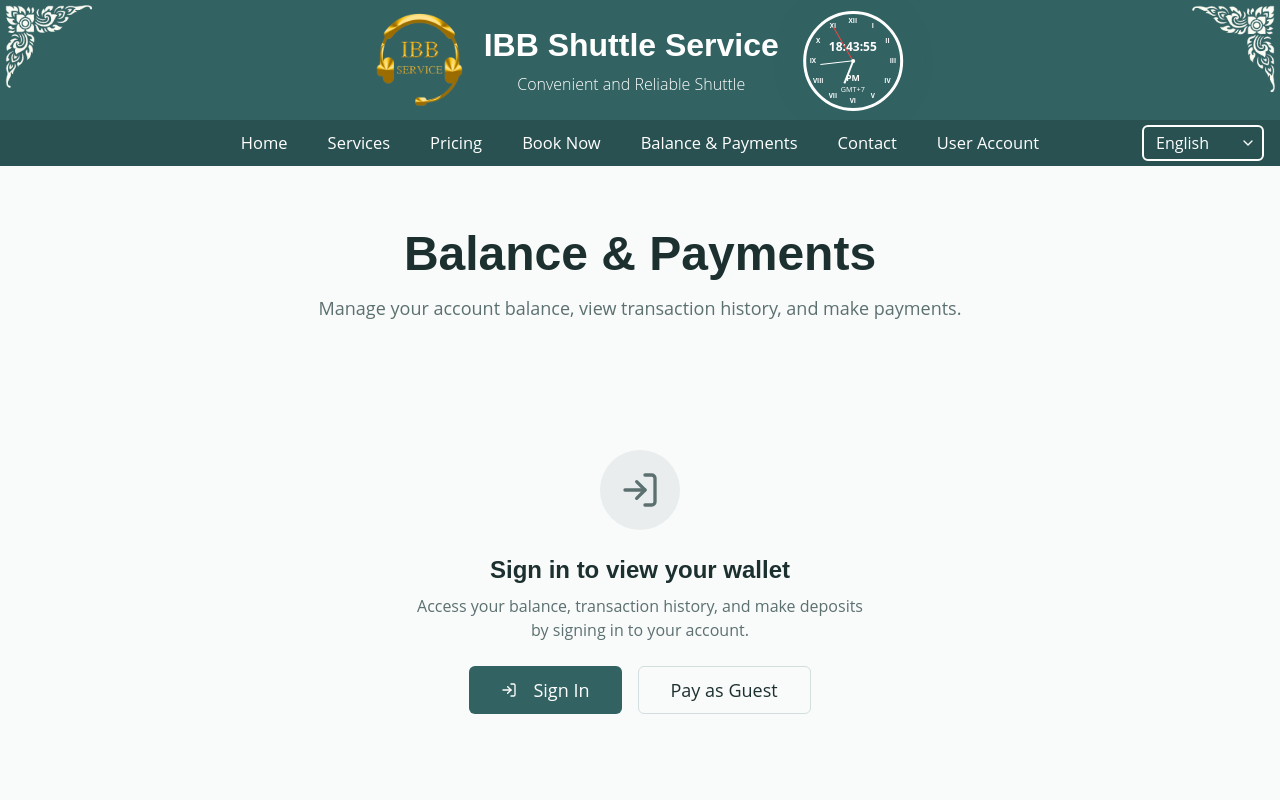
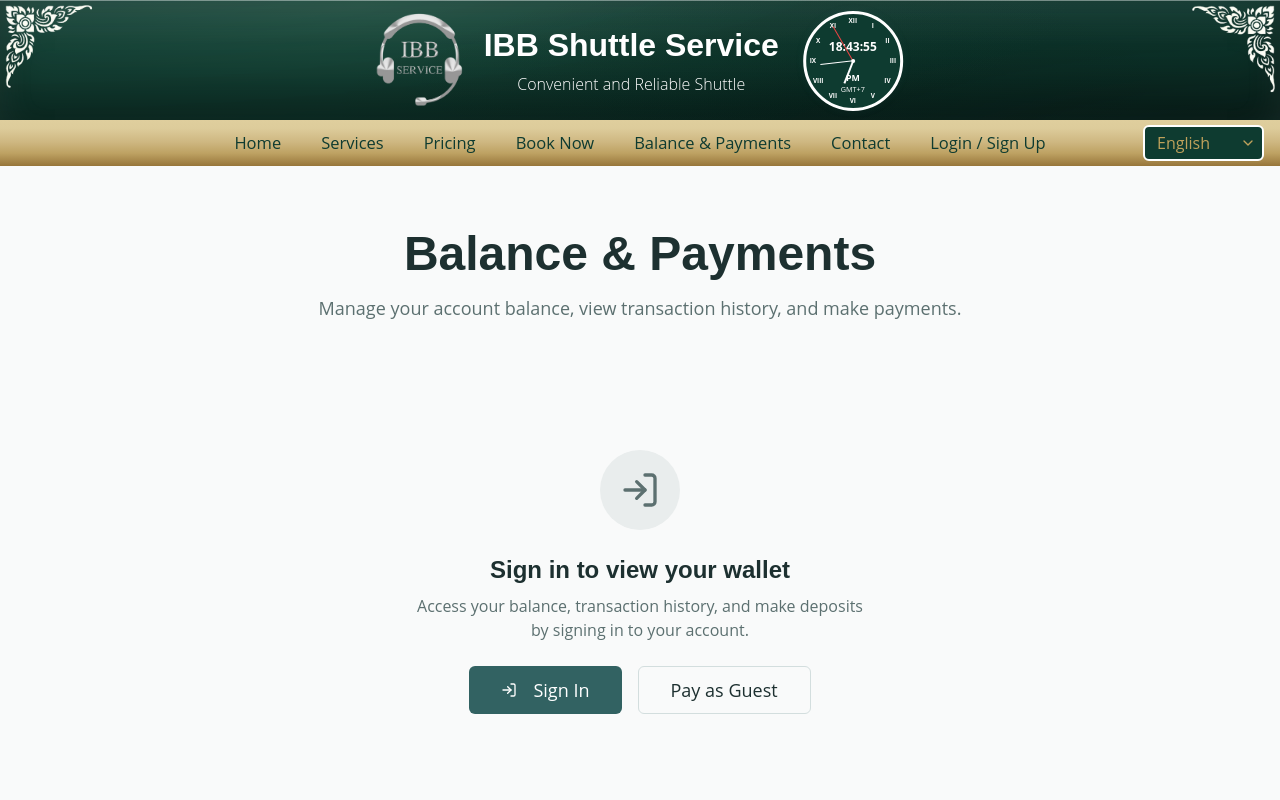
Before and after one commit to ibbservice2006-coder/ibb-frontend, a React (Vite) app: page /balance in a window 1280 px wide. Shown: the top 800 px of the page. Built offline with nearby package versions, Linux system fonts and the light colour scheme.

Commit message:
style: reuse home shell on desktop balance page

```diff
--- a/src/index.css
+++ b/src/index.css
@@ -173,6 +173,7 @@
   }
 
   /* Home and Pricing share the approved raised navigation and Get a Quote gold palette. */
+  .luxury-preview.balance-home-shell > nav,
   .luxury-preview:has(> main > section#home) > nav,
   .luxury-preview:has(> section#home) > nav {
     background:
--- a/src/pages/Balance.tsx
+++ b/src/pages/Balance.tsx
@@ -1,6 +1,7 @@
-import { useState } from "react";
+import { useState, useSyncExternalStore } from "react";
 import { Helmet } from "react-helmet-async";
 import Navigation from "@/components/Navigation";
+import PublicNavigation from "@/components/PublicNavigation";
 import Header from "@/components/Header";
 import Footer from "@/components/Footer";
 import { useLanguage } from "@/contexts/LanguageContext";
@@ -14,7 +15,17 @@ import { Button } from "@/components/ui/button";
 import { LogIn } from "lucide-react";
 import { Link } from "react-router-dom";
 
+const desktopQuery = "(min-width: 1280px)";
+const subscribeToDesktop = (onChange: () => void) => {
+  const query = window.matchMedia(desktopQuery);
+  query.addEventListener("change", onChange);
+  return () => query.removeEventListener("change", onChange);
+};
+const isDesktopScreen = () => window.matchMedia(desktopQuery).matches;
+const serverDesktopScreen = () => false;
+
 const Balance = () => {
+  const isDesktop = useSyncExternalStore(subscribeToDesktop, isDesktopScreen, serverDesktopScreen);
   const { language } = useLanguage();
   const t = translations[language];
   const { user } = useAuth();
@@ -28,8 +39,10 @@ const Balance = () => {
         <meta name="description" content="Manage your wallet balance and payments for IBB Shuttle Service" />
       </Helmet>
 
-      <Header />
-      <Navigation />
+      <div className="luxury-preview balance-home-shell contents">
+        {isDesktop ? <Header restoreOriginalOnSmallScreens /> : <Header />}
+        {isDesktop ? <PublicNavigation /> : <Navigation />}
+      </div>
 
       <main className="min-h-screen bg-background">
         <div className="container mx-auto px-4 py-16">
@@ -93,7 +106,9 @@ const Balance = () => {
         </div>
       </main>
 
-      <Footer />
+      <div className="luxury-preview balance-home-shell contents">
+        <Footer />
+      </div>
     </>
   );
 };
```
